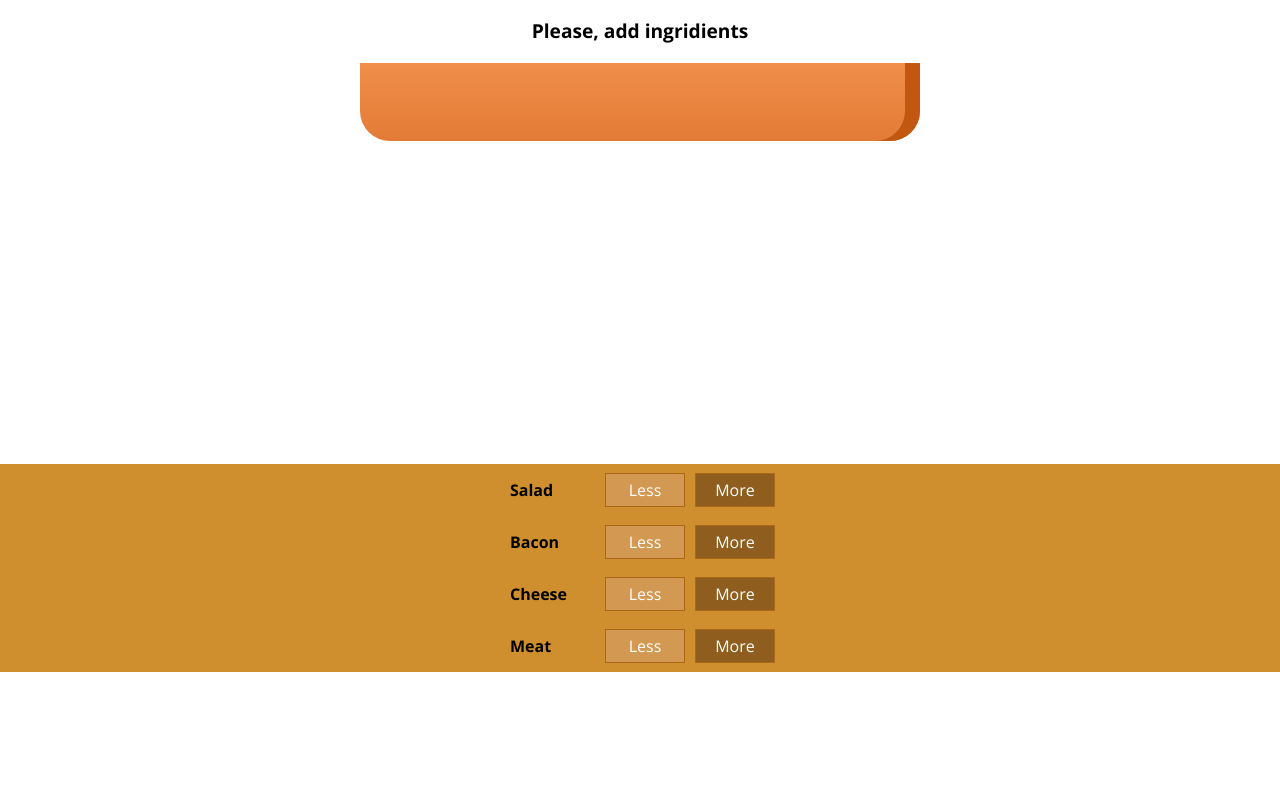
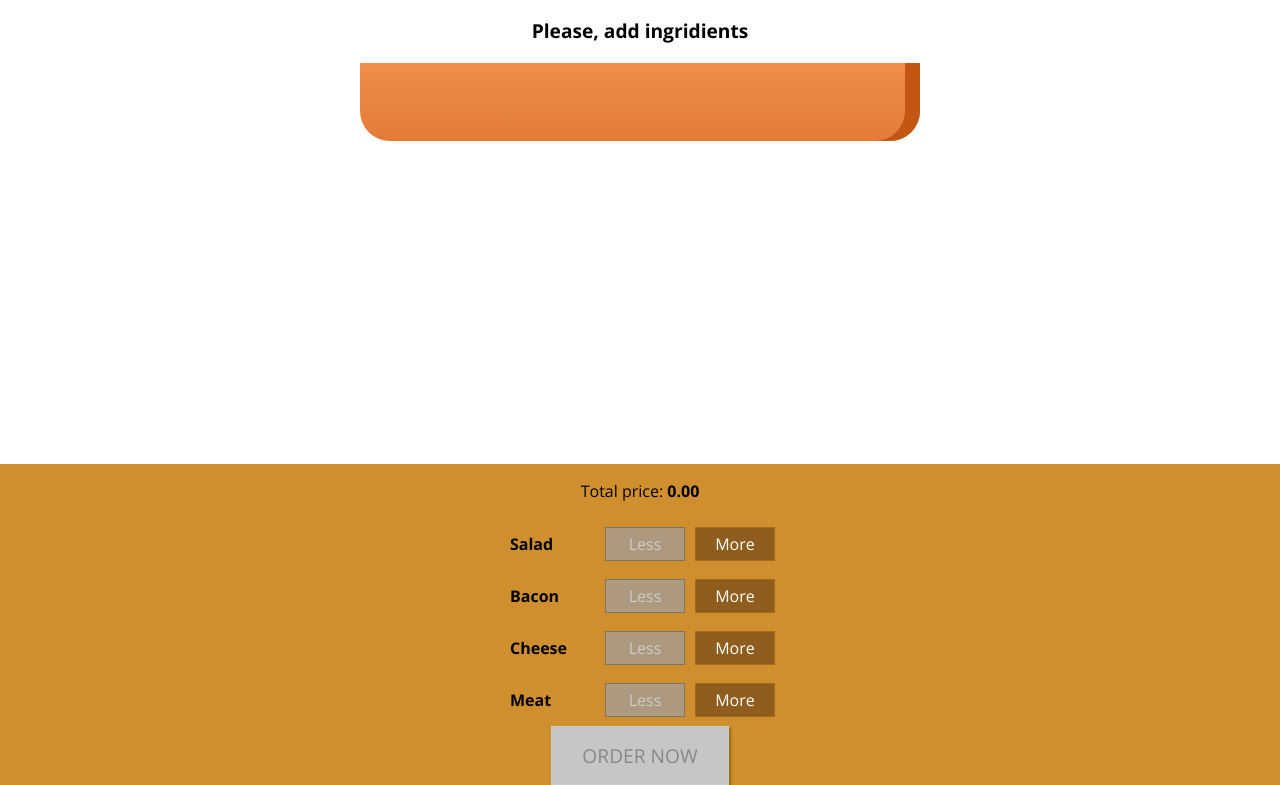
Before and after one commit to zhoranet/react-complete-guide, a React app: page / in a window 1280 px wide. Shown: the part 174-959 px from the top of the page. Before the commit the page ends 846 px from the top, so only its background shows below. Built offline with nearby package versions, Linux system fonts and the light colour scheme.

Commit message:
squash! Added total price with add/remove ingredient buttons

```diff
--- a/src/components/Burger/BuildControl/BuildControl.js
+++ b/src/components/Burger/BuildControl/BuildControl.js
@@ -4,8 +4,8 @@ import classes from "./BuildControl.css";
 const buildControl = (props) => (
     <div className={classes.BuildControl}>
         <div className={classes.Label}>{props.label}</div>
-        <button className={classes.Less}>Less</button>
-        <button className={classes.More}>More</button>
+        <button className={classes.Less} onClick={props.onIngridientRemoved} disabled={props.isDisabled}>Less</button>
+        <button className={classes.More} onClick={props.onIngridientAdded}>More</button>
     </div>
 )
 
--- a/src/components/Burger/BuildControls/BuildControls.css
+++ b/src/components/Burger/BuildControls/BuildControls.css
@@ -6,3 +6,45 @@
     align-items: center;
     box-shadow: 2px;
 }
+
+
+.OrderButton {
+    background-color: #DAD735;
+    outline: none;
+    cursor: pointer;
+    border: 1px solid #966909;
+    color: #966909;
+    font-family: inherit;
+    font-size: 1.2em;
+    padding: 15px 30px;
+    box-shadow: 2px 2px 2px #966909;
+}
+
+.OrderButton:hover, .OrderButton:active {
+    background-color: #A0DB41;
+    border: 1px solid #966909;
+    color: #966909;
+}
+
+.OrderButton:disabled {
+    background-color: #C7C6C6;
+    cursor: not-allowed;
+    border: 1px solid #ccc;
+    color: #888888;
+}
+
+.OrderButton:not(:disabled) {
+    animation: enable 0.3s linear;
+}
+
+@keyframes enable {
+    0% {
+        transform: scale(1);
+    }
+    60% {
+        transform: scale(1.1);
+    }
+    100% {
+        transform: scale(1);
+    }
+}
--- a/src/components/Burger/BuildControls/BuildControls.js
+++ b/src/components/Burger/BuildControls/BuildControls.js
@@ -9,15 +9,19 @@ const labels = [
     { label: 'Meat', type: 'meat' }
 ];
 
-let controls = labels.map(ctrl => (
-    <BuildControl key={ctrl.label} label={ctrl.label} ></BuildControl>
-));
-
-
-
 const buildControls = (props) => (
     <div className={classes.BuildControls} >
-        {controls}
+        <p>Total price: <strong>{props.totalPrice.toFixed(2)}</strong></p>
+        {labels.map(ctrl => (
+            <BuildControl
+                key={ctrl.label}
+                label={ctrl.label}
+                isDisabled={props.disabledInfo[ctrl.type]}
+                onIngridientAdded={()=> props.onIngridientAdded(ctrl.type)}
+                onIngridientRemoved={()=> props.onIngridientRemoved(ctrl.type)} >
+            </BuildControl>
+        ))}
+        <button className={classes.OrderButton} disabled={!props.purchasable} >ORDER NOW</button>
     </div>
 );
 
--- a/src/components/Burger/BurgerIngridients/BurgerIngridient.js
+++ b/src/components/Burger/BurgerIngridients/BurgerIngridient.js
@@ -24,6 +24,9 @@ const burgerIngridient = (props) => {
         case ('salad'):
             ingridient = <div className={classes.Salad}></div>
         break;
+        case ('bacon'):
+            ingridient = <div className={classes.Bacon}></div>
+        break;
         default:
             ingridient = null;
     }
--- a/src/containers/BurgerBuilder.js
+++ b/src/containers/BurgerBuilder.js
@@ -3,7 +3,16 @@ import Aux from '../hoc/Auxiliary'
 import Burger from '../components/Burger/Burger'
 import BuildControls from "../components/Burger/BuildControls/BuildControls";
 
+const INGRIDIENT_PRICES = {
+    salad: 0.3,
+    bacon: 0.5,
+    cheese: 0.6,
+    meat: 1.2
+}
+
 class BurgerBuidler extends Component {
+
+
 
     state = {
         ingridients: {
@@ -11,19 +20,65 @@ class BurgerBuidler extends Component {
             bacon: 0,
             cheese: 0,
             meat: 0
-        }
+        },
+        totalPrice: 0,
+        purchasable: false
     }
 
-    addIngridientHandler() {
+    updatePurchasableState(ingridients) {
+        const sum = Object.keys(ingridients)
+            .map(key => ingridients[key] )
+            .reduce((sum,el) => sum + el, 0);
 
+        this.setState({purchasable: sum > 0})
+    }
+
+    addIngridientHandler = (type) => {
+
+        const newIngridients = {...this.state.ingridients};
+        let newTotal = this.state.totalPrice;
+
+        newIngridients[type]++;
+        newTotal+= INGRIDIENT_PRICES[type];
+
+        console.log(`Adding ingridient of type: ${type} `, newIngridients, newTotal);
+        this.setState({ingridients:newIngridients, totalPrice: newTotal});
+        this.updatePurchasableState(newIngridients);
+    }
+
+    removeIngridientHandler = (type) => {
+
+        let newTotal = this.state.totalPrice;
+
+        if(newTotal <= 0) return;
+        const newIngridients = {...this.state.ingridients};
+
+        newIngridients[type]--;
+        newTotal-= INGRIDIENT_PRICES[type];
+
+        console.log(`Removing ingridient of type: ${type} `, newIngridients, newTotal);
+        this.setState({ingridients:newIngridients, totalPrice: newTotal});
+        this.updatePurchasableState(newIngridients);
     }
 
     render() {
+
+        const disabledInfo = { ...this.state.ingridients };
+
+        for (let key in disabledInfo) {
+            disabledInfo[key] = disabledInfo[key] <= 0;
+        }
+
         return(
             <Aux>
                 <React.StrictMode>
                 <Burger ingridients={this.state.ingridients}></Burger>
-                <BuildControls onIngridientAdded={this.addIngridientHandler}></BuildControls>
+                <BuildControls
+                    purchasable={this.state.purchasable}
+                    totalPrice={this.state.totalPrice}
+                    disabledInfo={disabledInfo}
+                    onIngridientAdded={this.addIngridientHandler}
+                    onIngridientRemoved={this.removeIngridientHandler} ></BuildControls>
                 </React.StrictMode>
             </Aux>
         )
```
